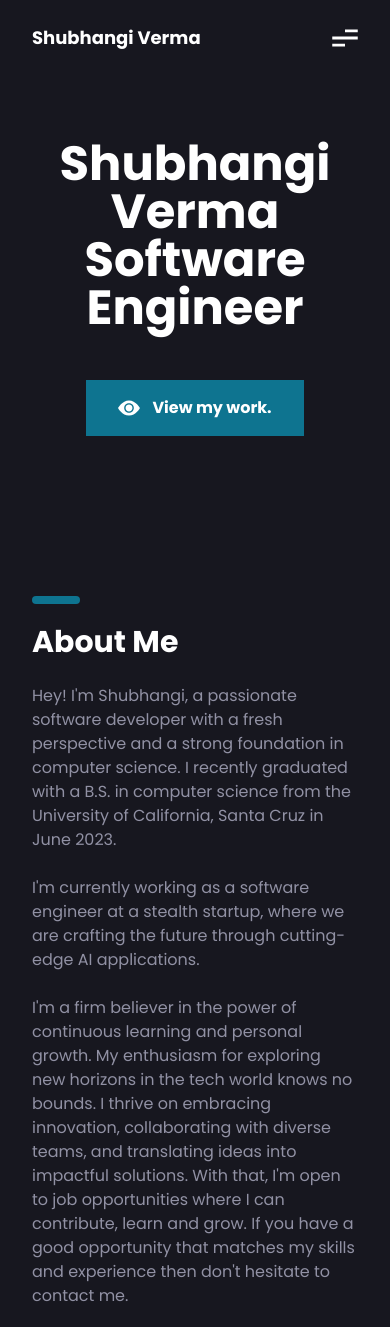
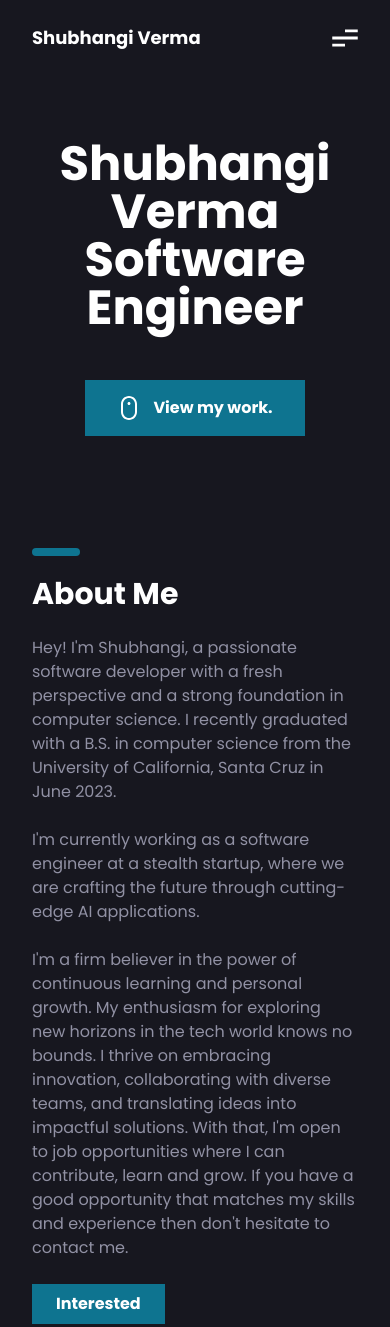
Before and after one commit to shubhangiverma1/ShubhangiVerma, a website: page index.html in a window 390 px wide. Shown: the top 1327 px of the page. Drawn offline with nearby package versions, Linux system fonts and the light colour scheme.

Commit message:
mobile spacing, work icon, cleanup

```diff
--- a/index.css
+++ b/index.css
@@ -95,9 +95,9 @@ footer {
     position: absolute;
     backdrop-filter: blur(5px);
     background-color: rgba(255, 255, 255, 0.173);
-    top: 60px; /* You may need to adjust this based on your design */
+    top: 60px;
     right: 0;
-    box-shadow: 0px 4px 6px rgba(0, 0, 0, 0.1); /* Optional shadow effect */
+    box-shadow: 0px 4px 6px rgba(0, 0, 0, 0.1);
     width: 100%;
     z-index: 1;
     /*margin-bottom: 60px;*/
@@ -148,7 +148,7 @@ footer {
         opacity: 0;
     }
     #my-work {
-      margin-top: 10rem;
+      margin-top: 7rem;
     }
     .image-container {
         display: none;
--- a/index.html
+++ b/index.html
@@ -71,9 +71,10 @@
                     <!-- <button class="px-8 py-4 bg-theme text-white font-bold mt-12 flex items-center space-x-3"> -->
 					<a href="#experience" class="px-8 py-4 bg-theme text-white font-bold mt-12 flex items-center space-x-3">
                         <div>
-                            <svg width="22" height="22" viewBox="0 0 22 22" fill="none" xmlns="http://www.w3.org/2000/svg">
-                                <path d="M14.4375 11C14.4375 11.9117 14.0753 12.786 13.4307 13.4307C12.786 14.0753 11.9117 14.4375 11 14.4375C10.0883 14.4375 9.21398 14.0753 8.56932 13.4307C7.92466 12.786 7.5625 11.9117 7.5625 11C7.5625 10.0883 7.92466 9.21398 8.56932 8.56932C9.21398 7.92466 10.0883 7.5625 11 7.5625C11.9117 7.5625 12.786 7.92466 13.4307 8.56932C14.0753 9.21398 14.4375 10.0883 14.4375 11Z" fill="white"/>
-                                <path d="M0 11C0 11 4.125 3.4375 11 3.4375C17.875 3.4375 22 11 22 11C22 11 17.875 18.5625 11 18.5625C4.125 18.5625 0 11 0 11ZM11 15.8125C12.2764 15.8125 13.5004 15.3055 14.403 14.403C15.3055 13.5004 15.8125 12.2764 15.8125 11C15.8125 9.72365 15.3055 8.49957 14.403 7.59705C13.5004 6.69453 12.2764 6.1875 11 6.1875C9.72365 6.1875 8.49957 6.69453 7.59705 7.59705C6.69453 8.49957 6.1875 9.72365 6.1875 11C6.1875 12.2764 6.69453 13.5004 7.59705 14.403C8.49957 15.3055 9.72365 15.8125 11 15.8125Z" fill="white"/>
+                            <svg width="24" height="24" viewBox="0 0 24 24" fill="none" xmlns="http://www.w3.org/2000/svg">
+                                <!-- <path d="M14.4375 11C14.4375 11.9117 14.0753 12.786 13.4307 13.4307C12.786 14.0753 11.9117 14.4375 11 14.4375C10.0883 14.4375 9.21398 14.0753 8.56932 13.4307C7.92466 12.786 7.5625 11.9117 7.5625 11C7.5625 10.0883 7.92466 9.21398 8.56932 8.56932C9.21398 7.92466 10.0883 7.5625 11 7.5625C11.9117 7.5625 12.786 7.92466 13.4307 8.56932C14.0753 9.21398 14.4375 10.0883 14.4375 11Z" fill="white"/>
+                                <path d="M0 11C0 11 4.125 3.4375 11 3.4375C17.875 3.4375 22 11 22 11C22 11 17.875 18.5625 11 18.5625C4.125 18.5625 0 11 0 11ZM11 15.8125C12.2764 15.8125 13.5004 15.3055 14.403 14.403C15.3055 13.5004 15.8125 12.2764 15.8125 11C15.8125 9.72365 15.3055 8.49957 14.403 7.59705C13.5004 6.69453 12.2764 6.1875 11 6.1875C9.72365 6.1875 8.49957 6.69453 7.59705 7.59705C6.69453 8.49957 6.1875 9.72365 6.1875 11C6.1875 12.2764 6.69453 13.5004 7.59705 14.403C8.49957 15.3055 9.72365 15.8125 11 15.8125Z" fill="white"/> -->
+								<path d="M12 2c3.309 0 6 2.691 6 6v8c0 3.309-2.691 6-6 6s-6-2.691-6-6v-8c0-3.309 2.691-6 6-6zm0-2c-4.418 0-8 3.582-8 8v8c0 4.418 3.582 8 8 8s8-3.582 8-8v-8c0-4.418-3.582-8-8-8zm0 9c-.829 0-1.5-.672-1.5-1.5s.671-1.5 1.5-1.5 1.5.672 1.5 1.5-.671 1.5-1.5 1.5z" fill="white"/>
                             </svg>
                         </div>
                         <span>View my work.</span>
@@ -174,11 +175,6 @@
 					</div>
 					<div class="w-full border border-nav p-6 lg:px-12 lg:py-8 lg:space-x-12 flex justify-center lg:justify-start flex-wrap lg:flex-nowrap">
 
-						<!-- Client logo
-						<div class="mb-6 lg:mb-0">
-							<svg width="80" height="96" viewBox="0 0 80 96" fill="none" xmlns="http://www.w3.org/2000/svg"><path d="M66.6983 92.1599C61.5487 97.2095 55.867 96.4223 50.4513 94.0415C44.6936 91.6127 39.4299 91.4591 33.3492 94.0415C25.7767 97.3439 21.7577 96.3839 17.1972 92.1599C-8.55106 65.3759 -4.75058 24.5759 24.5131 23.0399C31.6105 23.4239 36.5796 27.0047 40.7601 27.3023C46.9739 26.0255 52.9216 22.3679 59.5724 22.8479C67.5629 23.5007 73.5392 26.6879 77.5297 32.4191C61.0926 42.4031 64.9881 64.2911 80.0855 70.4351C77.0641 78.4511 73.1876 86.3711 66.6888 92.2271L66.6983 92.1599ZM40.19 22.7519C39.4204 10.8479 48.9691 1.05595 59.9525 0.0959473C61.4632 13.8239 47.6009 24.0959 40.19 22.7519Z" fill="white"/></svg>
-						</div> -->
-
 						<!-- Client info -->
 						<div class="flex flex-wrap justify-center text-center lg:text-left lg:block">
 							<div class="flex flex-col items-center lg:items-start">
@@ -209,11 +205,6 @@
 					</div>
 					<div class="w-full border border-nav p-6 lg:px-12 lg:py-8 lg:space-x-12 flex justify-center lg:justify-start flex-wrap lg:flex-nowrap">
 
-						<!-- Client logo
-						<div class="mb-6 lg:mb-0">
-							<svg width="80" height="96" viewBox="0 0 80 96" fill="none" xmlns="http://www.w3.org/2000/svg"><path d="M66.6983 92.1599C61.5487 97.2095 55.867 96.4223 50.4513 94.0415C44.6936 91.6127 39.4299 91.4591 33.3492 94.0415C25.7767 97.3439 21.7577 96.3839 17.1972 92.1599C-8.55106 65.3759 -4.75058 24.5759 24.5131 23.0399C31.6105 23.4239 36.5796 27.0047 40.7601 27.3023C46.9739 26.0255 52.9216 22.3679 59.5724 22.8479C67.5629 23.5007 73.5392 26.6879 77.5297 32.4191C61.0926 42.4031 64.9881 64.2911 80.0855 70.4351C77.0641 78.4511 73.1876 86.3711 66.6888 92.2271L66.6983 92.1599ZM40.19 22.7519C39.4204 10.8479 48.9691 1.05595 59.9525 0.0959473C61.4632 13.8239 47.6009 24.0959 40.19 22.7519Z" fill="white"/></svg>
-						</div> -->
-
 						<!-- Client info -->
 						<div class="flex flex-wrap justify-center text-center lg:text-left lg:block">
 							<div class="flex flex-col items-center lg:items-start">
@@ -239,11 +230,6 @@
 
 					</div>
 					<div class="w-full border border-nav p-6 lg:px-12 lg:py-8 lg:space-x-12 flex justify-center lg:justify-start flex-wrap lg:flex-nowrap">
-
-						<!-- Client logo
-						<div class="mb-6 lg:mb-0">
-							<svg width="80" height="96" viewBox="0 0 80 96" fill="none" xmlns="http://www.w3.org/2000/svg"><path d="M66.6983 92.1599C61.5487 97.2095 55.867 96.4223 50.4513 94.0415C44.6936 91.6127 39.4299 91.4591 33.3492 94.0415C25.7767 97.3439 21.7577 96.3839 17.1972 92.1599C-8.55106 65.3759 -4.75058 24.5759 24.5131 23.0399C31.6105 23.4239 36.5796 27.0047 40.7601 27.3023C46.9739 26.0255 52.9216 22.3679 59.5724 22.8479C67.5629 23.5007 73.5392 26.6879 77.5297 32.4191C61.0926 42.4031 64.9881 64.2911 80.0855 70.4351C77.0641 78.4511 73.1876 86.3711 66.6888 92.2271L66.6983 92.1599ZM40.19 22.7519C39.4204 10.8479 48.9691 1.05595 59.9525 0.0959473C61.4632 13.8239 47.6009 24.0959 40.19 22.7519Z" fill="white"/></svg>
-						</div> -->
 
 						<!-- Client info -->
 						<div class="flex flex-wrap justify-center text-center lg:text-left lg:block">
```
Also changed, not shown: tailwind.css.
